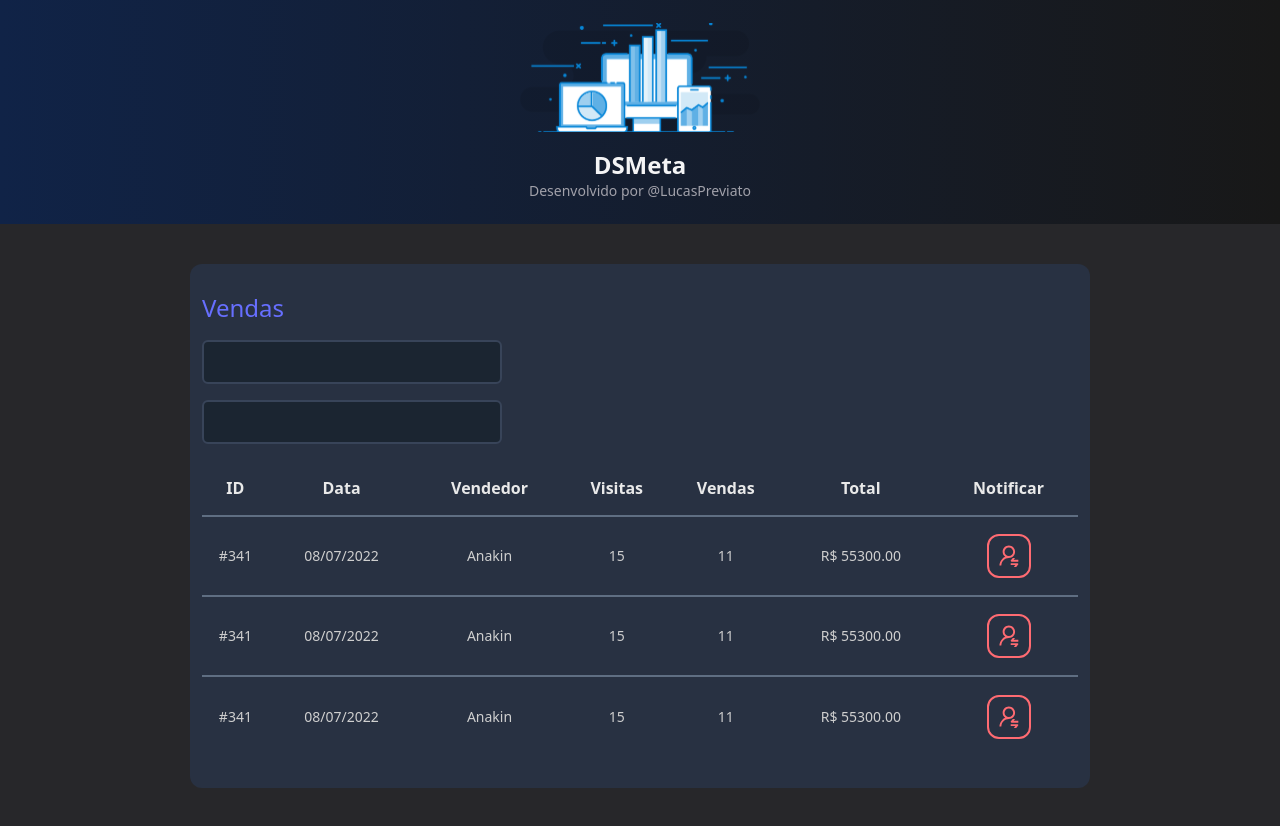
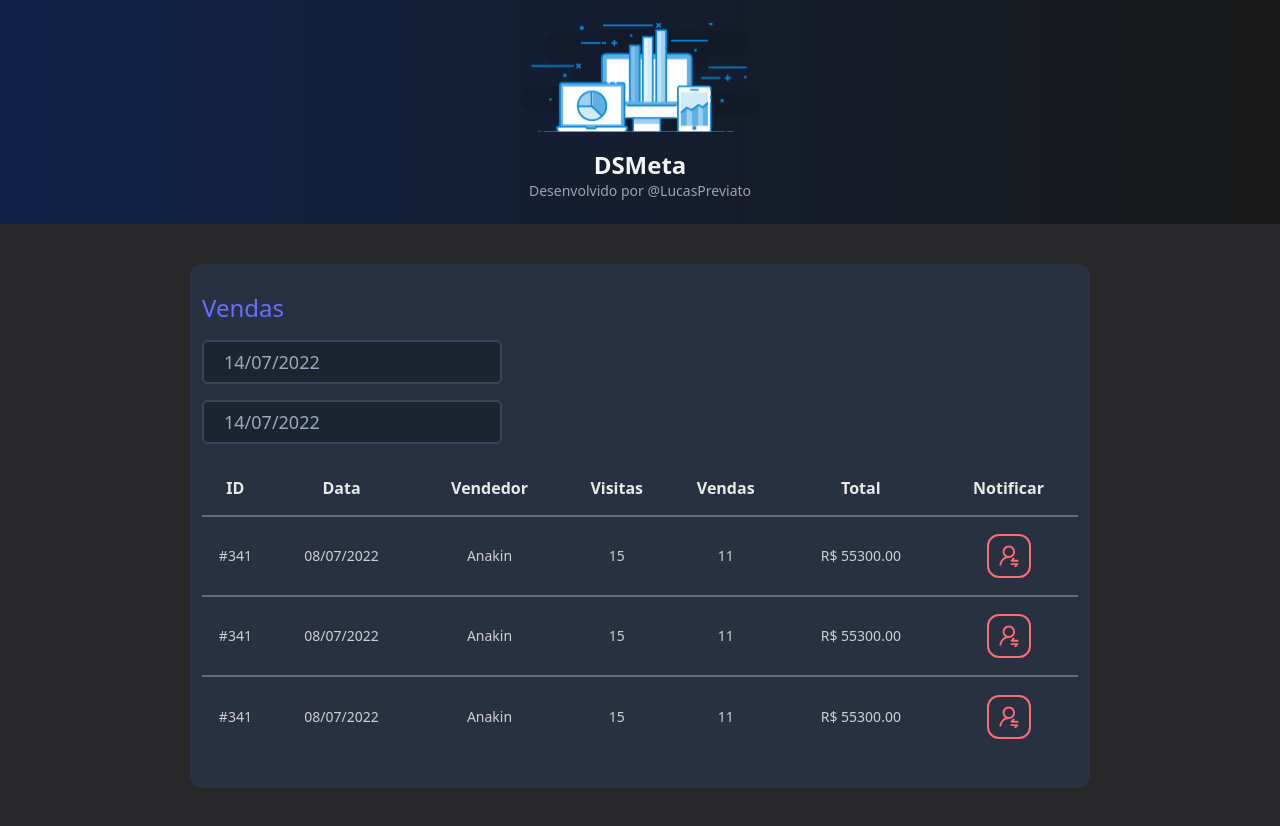
Before and after one commit to LucasPreviato/dsmeta, a React (Vite) app in the folder frontend/: page / in a window 1280 px wide. Built offline with nearby package versions, Linux system fonts and the light colour scheme.

Commit message:
Created DatePicker

```diff
--- a/frontend/package.json
+++ b/frontend/package.json
@@ -9,7 +9,9 @@
     "preview": "vite preview"
   },
   "dependencies": {
+    "@types/react-datepicker": "4.4.2",
     "react": "^18.2.0",
+    "react-datepicker": "4.8.0",
     "react-dom": "^18.2.0"
   },
   "devDependencies": {
--- a/frontend/src/components/SalesCard/index2.tsx
+++ b/frontend/src/components/SalesCard/index2.tsx
@@ -1,5 +1,6 @@
 import { NotificationButton } from "../NotificationButton";
-
+import DatePicker from "react-datepicker";
+import "react-datepicker/dist/react-datepicker.css";
 
 
 export function SalesCard2() {
@@ -13,12 +14,22 @@ export function SalesCard2() {
             <h2 className="text-[#676fff] text-2xl leading-none mb-5">Vendas</h2>
             <div>
               <div className="mb-4 max-w-[300px]">
-                <input className="w-full h-11 bg-[#1b2531] border-solid border-2 border-[#384459]
-                rounded-md py-0 px-5 text-lg leading-none text-[#9aaabe]" type="text" />
+                <DatePicker
+                  selected={new Date()}
+                  onChange={(date: Date) => { }}
+                  className="w-full h-11 bg-[#1b2531] border-solid border-2 border-[#384459]
+                  rounded-md py-0 px-5 text-lg leading-none text-[#9aaabe]"
+                  dateFormat="dd/MM/yyyy"
+                />
               </div>
               <div className="mb-4 max-w-[300px]">
-                <input className="w-full h-11 bg-[#1b2531] border-solid border-2 border-[#384459]
-                rounded-md py-0 px-5 text-lg leading-none text-[#9aaabe]" type="text" />
+                <DatePicker
+                  selected={new Date()}
+                  onChange={(date: Date) => { }}
+                  className="w-full h-11 bg-[#1b2531] border-solid border-2 border-[#384459]
+                  rounded-md py-0 px-5 text-lg leading-none text-[#9aaabe]"
+                  dateFormat="dd/MM/yyyy"
+                />
               </div>
             </div>
             <div>
```
Also changed, not shown: 1 other file (tests, documents, lock files or other folders).
